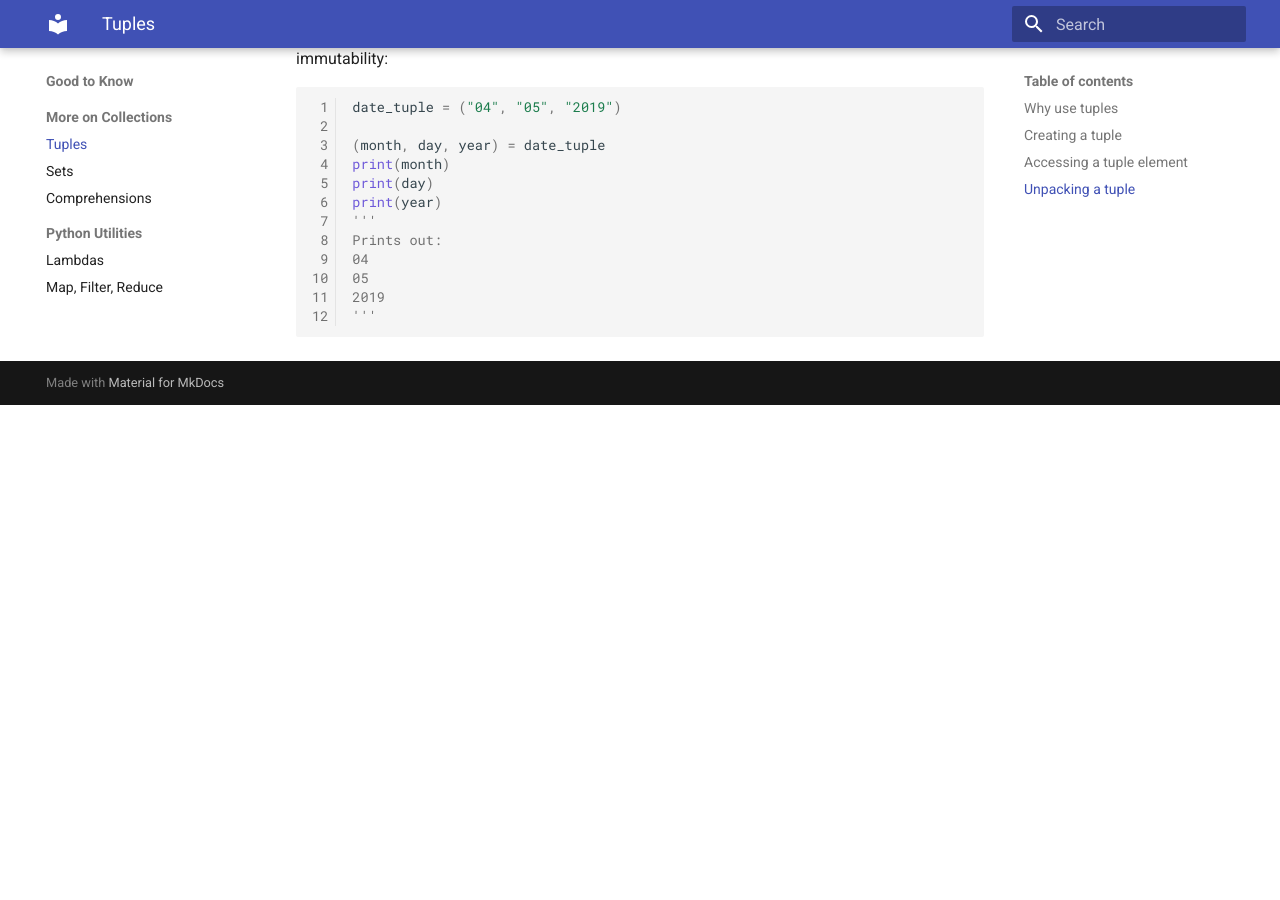
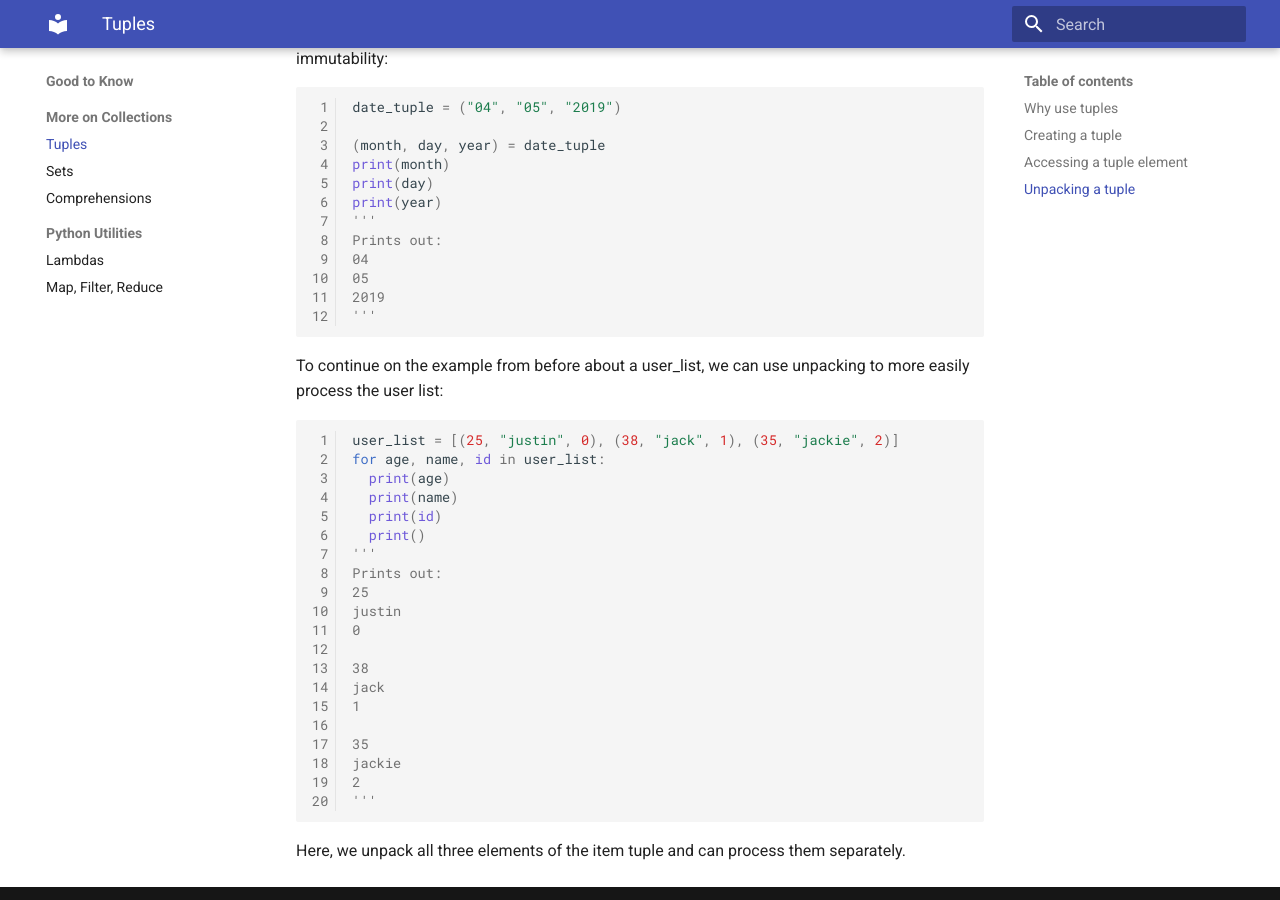
Before and after one commit to justinjoco/python-tutorial, an MkDocs documentation site: the page built from docs/collections/tuples.md, in a window 1280 px wide and 900 px high, scrolled down 1270 px. Built offline with MkDocs 1.6.1 and Material for MkDocs 9.7.7, drawn with Linux system fonts in a browser that asks for light colours; before the commit the page ends 1675 px from its top, so only the background shows below that.

Commit message:
more tuple revisions

````diff
--- a/docs/collections/tuples.md
+++ b/docs/collections/tuples.md
@@ -41,3 +41,27 @@ Prints out:
 2019
 '''
 ```
+To continue on the example from before about a user_list, we can use unpacking to more easily process the user list:
+```python
+user_list = [(25, "justin", 0), (38, "jack", 1), (35, "jackie", 2)]
+for age, name, id in user_list:
+  print(age)
+  print(name)
+  print(id)
+  print()
+'''
+Prints out:
+25
+justin
+0
+
+38
+jack
+1
+
+35
+jackie
+2
+'''
+```
+Here, we unpack all three elements of the item tuple and can process them separately.
````
